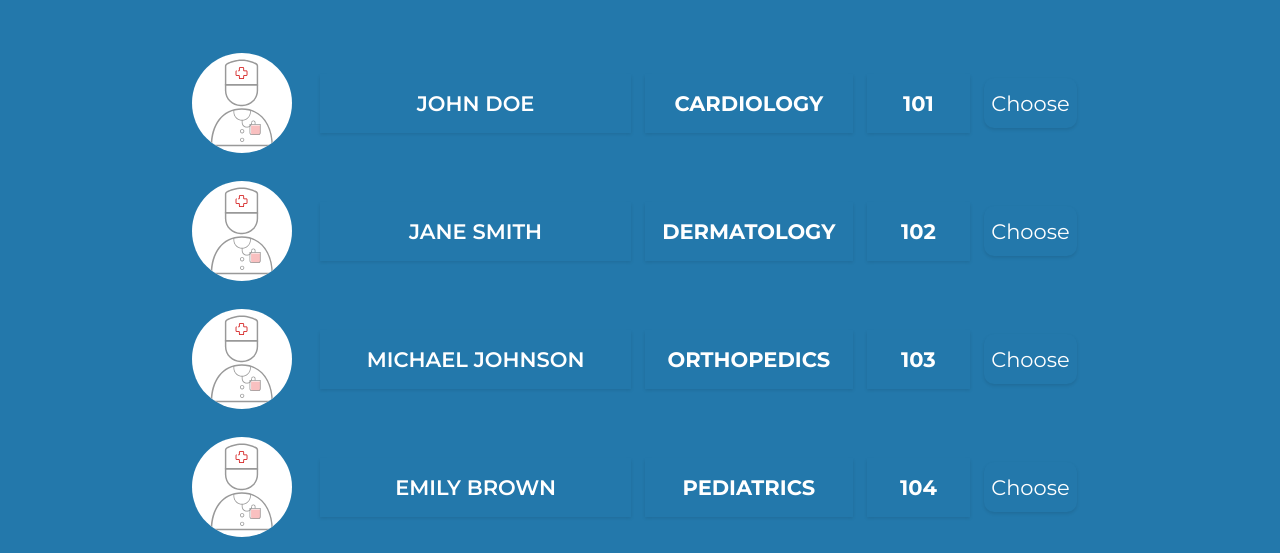
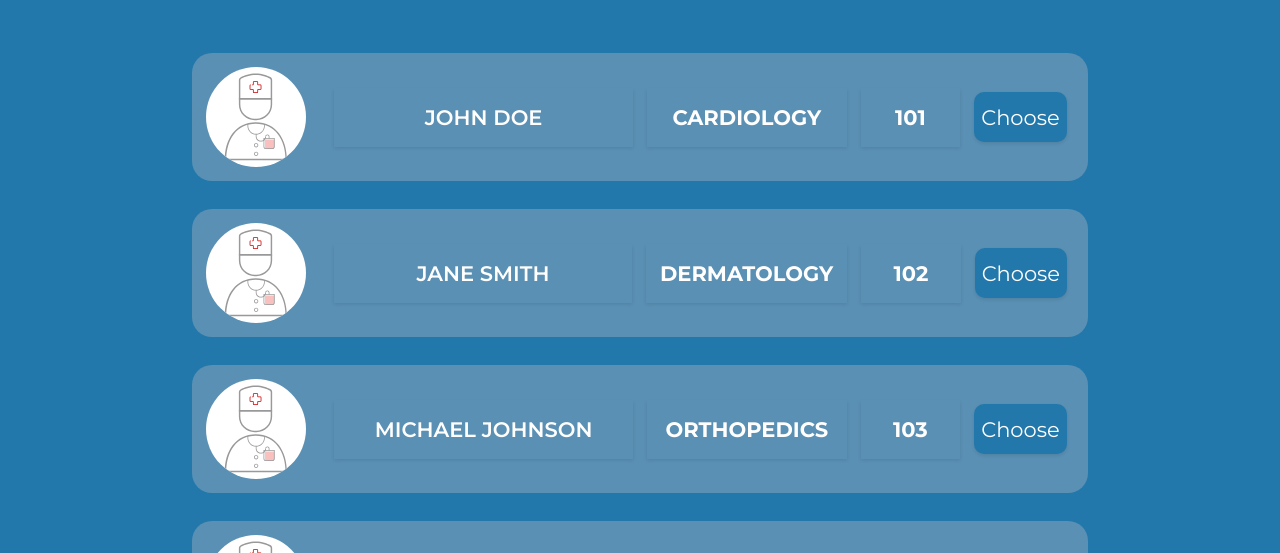
Before and after one commit to e-basoglu/doctor-appointment, a plain HTML site: page appointment.html in a window 1280 px wide. Shown: the part 195-748 px from the top of the page. Drawn offline with Linux system fonts and the light colour scheme; no server answers.

Commit message:
appointments and profile styling

```diff
--- a/appointment.css
+++ b/appointment.css
@@ -156,6 +156,9 @@ p{
     align-items: center;
     white-space: nowrap;
     gap: 1rem;
+    background-color: #5a90b4;
+    padding: 1rem;
+    border-radius: 20px;
 }
 
 .doctors-before-click ul li form .time-button {
--- a/profile.css
+++ b/profile.css
@@ -48,7 +48,7 @@ h1, h2, p{
   padding: 15px 30px;
   box-shadow: 0 0 2rem rgba(214, 214, 214, 0.1);
   border-radius: 20px;
-
+  background-color: #5a90b4;
 }
 
 #appointmentsContainer ul li img {
```
